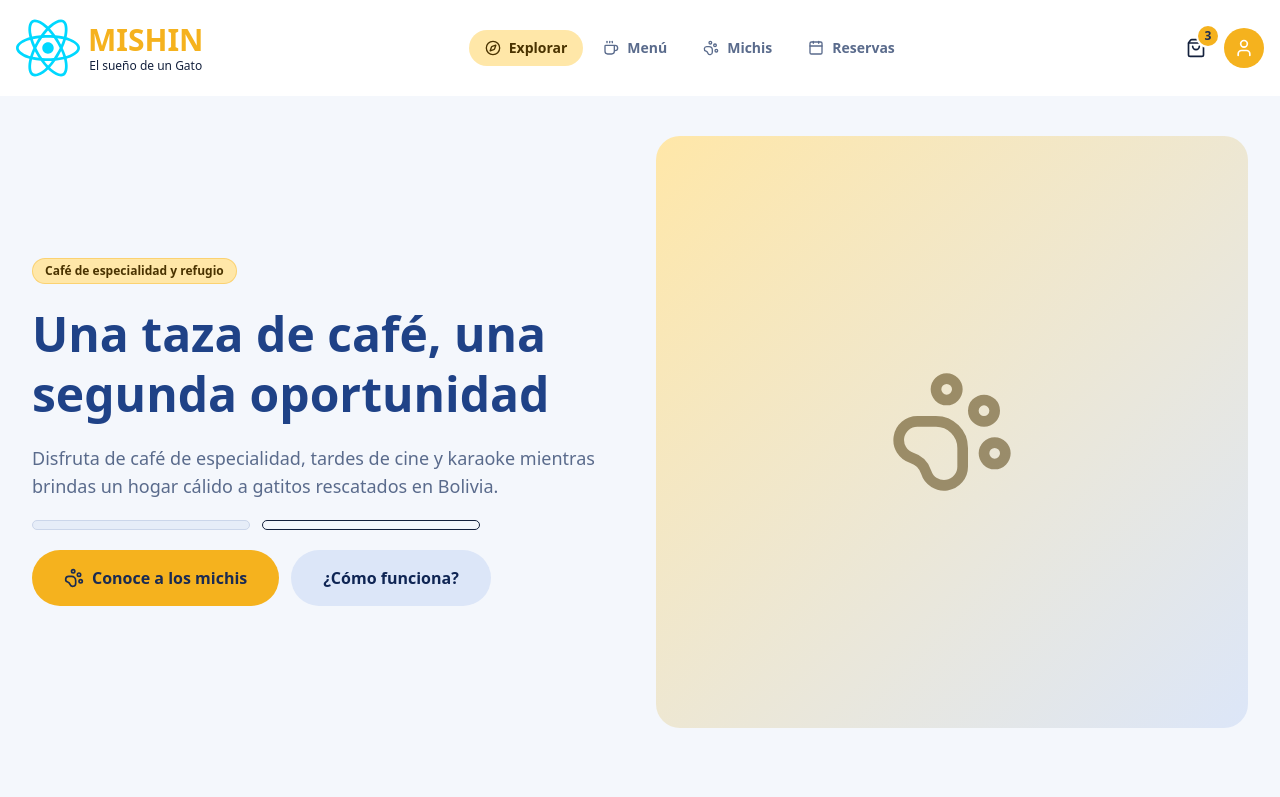
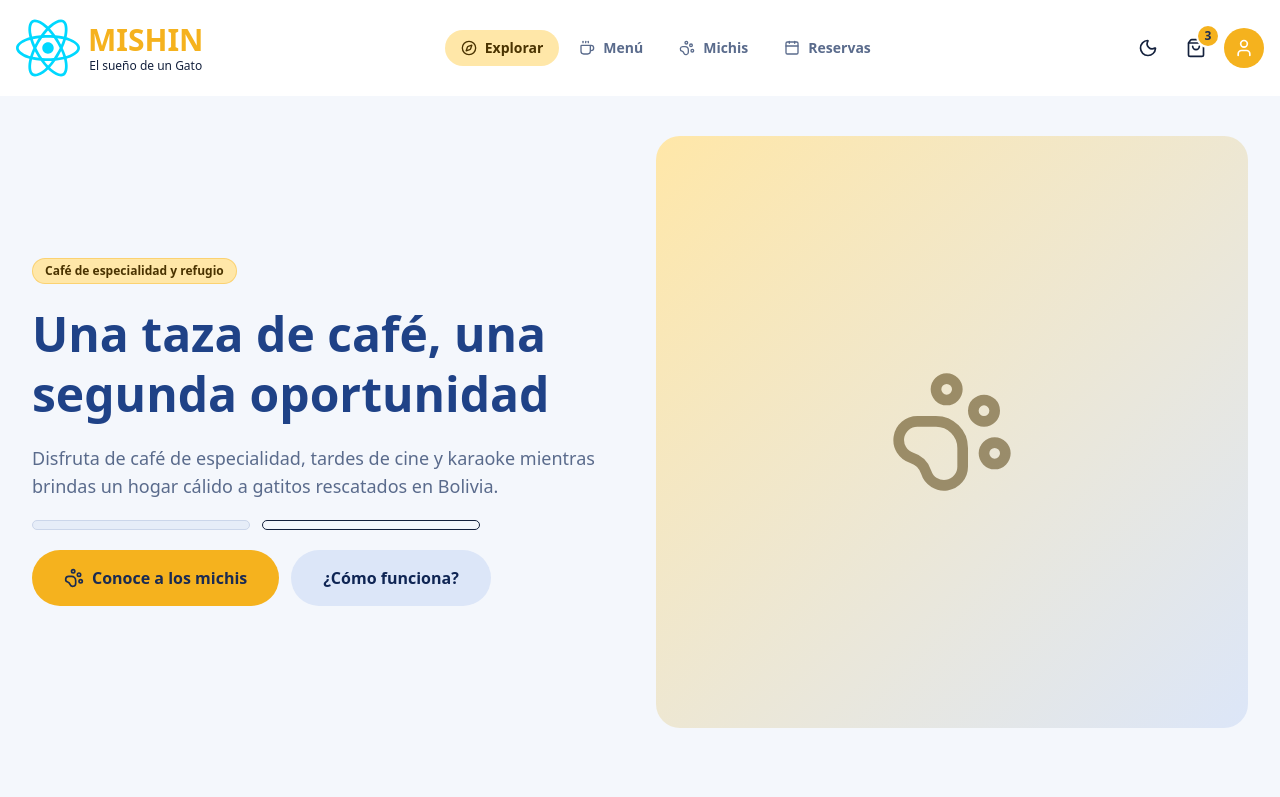
Before and after one commit to jonatan-esprella-lopez/mishi_coffee, a React (Vite) app in the folder mishi-frontend/: page / in a window 1280 px wide. Shown: the top 797 px of the page. Built offline with nearby package versions, Linux system fonts and the light colour scheme.

Commit message:
fix: replace PlacehaolderPage with MichisPage for /michis

```diff
--- a/mishi-frontend/src/App.tsx
+++ b/mishi-frontend/src/App.tsx
@@ -5,13 +5,14 @@ import DashboardPage from "./pages/admin/DashboardPage";
 import PlaceholderPage from "./pages/PlaceholderPage";
 import HomePage from "./pages/public/HomePage";
 import UiPage from "./pages/dev/UiPage";
+import MichisPage from "./pages/public/MichisPage";
 
 function App() {
   return (
     <Routes>
       <Route element={<PublicLayout />}>
         <Route index element={<HomePage />} />
-        <Route path="michis" element={<PlaceholderPage title="Michis" />} />
+        <Route path="michis" element={<MichisPage/>} />
         <Route path="michis/:id" element={<PlaceholderPage title="Detalle del michi" />} />
         <Route path="michis/:id/adoptar" element={<PlaceholderPage title="Solicitud de adopción" />} />
         <Route path="solicitud/confirmacion" element={<PlaceholderPage title="Solicitud recibida" />} />
--- a/mishi-frontend/src/components/layout/Header.tsx
+++ b/mishi-frontend/src/components/layout/Header.tsx
@@ -24,7 +24,7 @@ export default function Header({ nav }: { nav: NavItem[] }) {
             <DesktopNav items={nav} />
 
             <div className="flex flex-row items-center justify-center gap-2">
-                {/* <ThemeToggle /> */}
+                <ThemeToggle />
                 {isAdmin ? (
                     <button
                         type="button"
```
